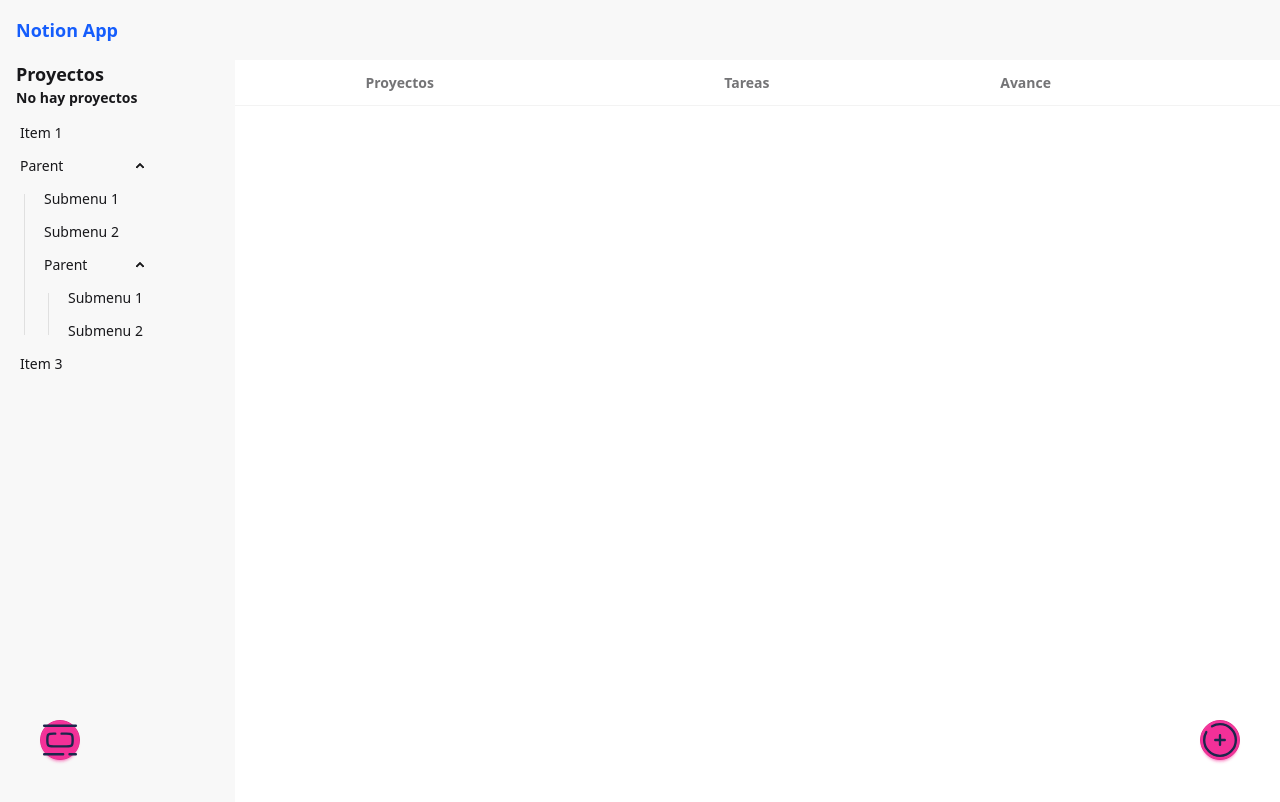
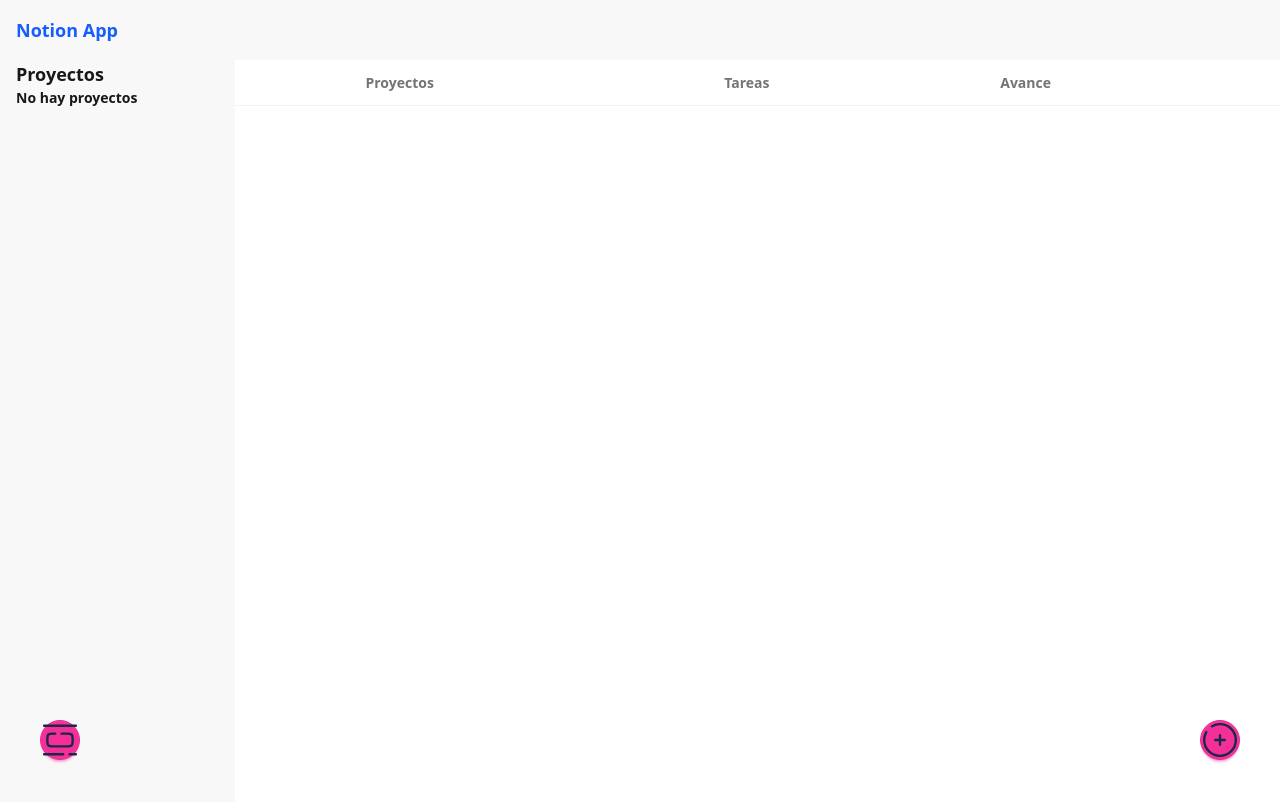
Before and after one commit to saaralozano/projects-app, a Vue app: page /projects in a window 1280 px wide. Shown: the top 802 px of the page. Built offline with nearby package versions, Linux system fonts and the light colour scheme; the HTML template or start-up script is replaced by a standard one.

Commit message:
Cambiamos algunas cosas

```diff
--- a/src/modulorum/projects/components/LateralisMenu.vue
+++ b/src/modulorum/projects/components/LateralisMenu.vue
@@ -4,9 +4,9 @@
 
         <h2 class="text-lg font-bold mx-4">Proyectos</h2>
 
-        <p class="text-sm font-bold mx-4">No hay proyectos</p>
+        <p v-if="projectStore.nonProject" class="text-sm font-bold mx-4">No hay proyectos</p>
 
-        <ul class="menu">
+        <ul v-else class="menu">
             <li><a>Item 1</a></li>
                 <li>
                     <details open>
@@ -31,3 +31,10 @@
     </aside>
 
 </template>
+
+<script lang="ts" setup>
+import { useProjectsStore } from '../stores/projects.store';
+
+const projectStore = useProjectsStore()
+
+</script>
--- a/src/modulorum/projects/stores/projects.store.ts
+++ b/src/modulorum/projects/stores/projects.store.ts
@@ -19,8 +19,9 @@ export const useProjectsStore = defineStore('projects', () => {
         });
     }
     return {
-        // projects,
+        projects,
         projectList: computed(() => [...projects.value]),
         addereProject,
+        nonProject: computed(() => projects.value.length === 0),
     }
 });
```
